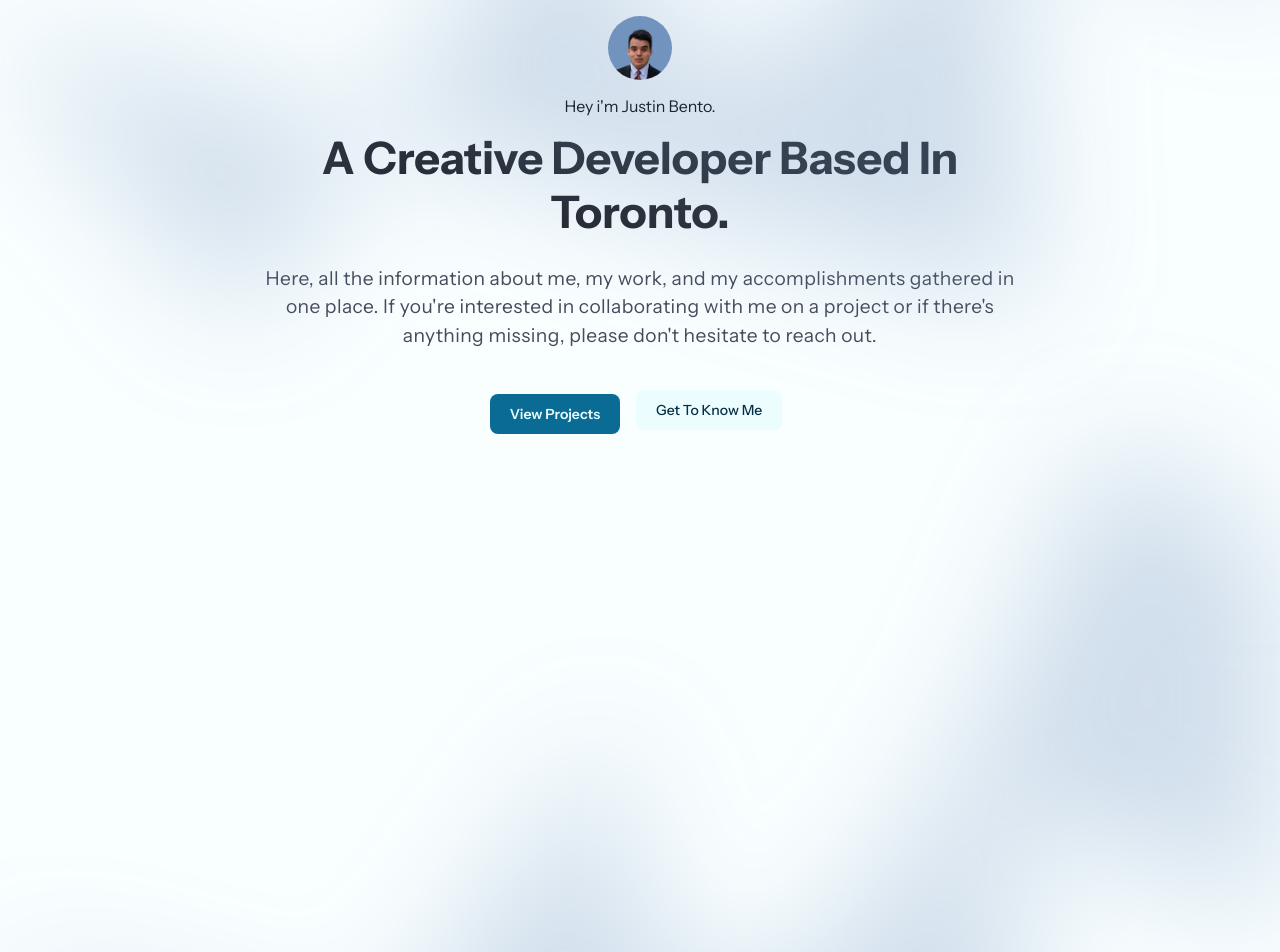
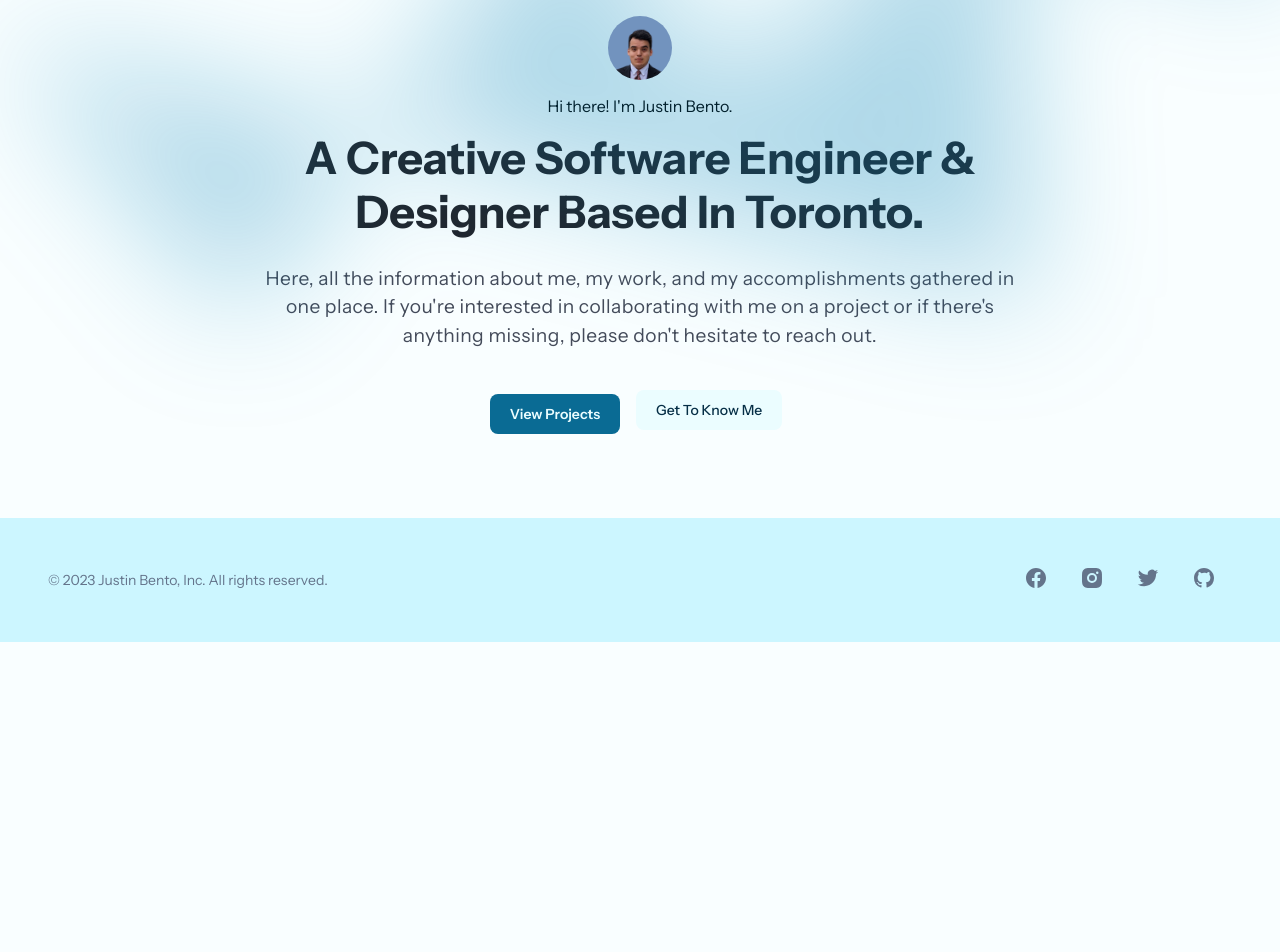
Before and after one commit to Justin-Bento/portfolio, a Next.js app: page / in a window 1280 px wide. Shown: the part 160-1112 px from the top of the page. After the commit the page ends 802 px from the top, so only its background shows below. Built offline with nearby package versions, Linux system fonts and the light colour scheme; no server answers.

Commit message:
fixed html and included fadein animation

```diff
--- a/pages/index.tsx
+++ b/pages/index.tsx
@@ -3,8 +3,7 @@ import Footer from "@/components/Footer";
 import Head from "next/head";
 import Image from "next/image";
 import Link from "next/link";
-import home from "../styles/Home.module.css"
-
+import home from "../styles/Home.module.css";
 
 export default function index() {
   return (
@@ -12,30 +11,43 @@ export default function index() {
       <Head>
         <title>Justin Bento — Portfolio</title>
         <meta name="title" content="Justin Bento — Portfolio" />
-        <meta name="keywords" content="Full-Stack, website design website developer" />
-        <meta name="description" content="Explore my portfolio website showcasing my latest full-stack development work, featuring creative solutions for various clients and industries." />
+        <meta
+          name="keywords"
+          content="Full-Stack, website design website developer"
+        />
+        <meta
+          name="description"
+          content="Explore my portfolio website showcasing my latest full-stack development work, featuring creative solutions for various clients and industries."
+        />
         <meta name="viewport" content="width=device-width, initial-scale=1" />
         <meta property="og:image" content="/public/website-screenshot.webp" />
         {/* <!-- Open Graph / Facebook --> */}
         <meta property="og:type" content="website" />
         <meta property="og:url" content="https://justin-bento.com/" />
         <meta property="og:title" content="Justin Bento — Portfolio" />
-        <meta property="og:description" content="Explore my portfolio website showcasing my latest full-stack development work, featuring creative solutions for various clients and industries." />
+        <meta
+          property="og:description"
+          content="Explore my portfolio website showcasing my latest full-stack development work, featuring creative solutions for various clients and industries."
+        />
         <meta property="og:image" content="/public/website-screenshot.webp" />
         {/* <!-- Twitter --> */}
         <meta property="twitter:card" content="summary_large_image" />
         <meta property="twitter:url" content="https://justin-bento.com/" />
         <meta property="twitter:title" content="Justin Bento — Portfolio" />
-        <meta property="twitter:description" content="Explore my portfolio website showcasing my latest full-stack development work, featuring creative solutions for various clients and industries." />
-        <meta property="twitter:image" content="/public/website-screenshot.webp" />
+        <meta
+          property="twitter:description"
+          content="Explore my portfolio website showcasing my latest full-stack development work, featuring creative solutions for various clients and industries."
+        />
+        <meta
+          property="twitter:image"
+          content="/public/website-screenshot.webp"
+        />
       </Head>
       <Header />
-      <div className={home.isolate}>
+      <main className="">
+        <div className={`${home.isolate} fadeInAnimation order2`}>
           <div className={home.bgPattern1}>
-          <svg
-            className={home.bgPattern2}
-            viewBox="0 0 1155 678"
-          >
+            <svg className={home.bgPattern2} viewBox="0 0 1155 678">
               <path
                 fill="url(#45de2b6b-92d5-4d68-a6a0-9b9b2abad533)"
                 fillOpacity=".3"
@@ -50,33 +62,34 @@ export default function index() {
                   y2="474.645"
                   gradientUnits="userSpaceOnUse"
                 >
-                <stop stopColor="#7293be" />
-                <stop offset={1} stopColor="#7293be" />
+                  <stop stopColor="#0382b5" />
+                  <stop offset={1} stopColor="#0382b5" />
                 </linearGradient>
               </defs>
             </svg>
           </div>
-        <main className="p-4 py-4 space-y-32 md:my-16">
-          <section className="relative order-1 animate-fade-in">
+          {/* End of Background Pattern */}
           <div className={home.hero}>
             <div className={home.mainImage}>
-              <Image src="/media/jusitn-bento--linkin.png" fill quality={80} alt="Avatar" className={home.mainImageLin} />
-
+              <Image
+                src="/media/jusitn-bento--linkin.png"
+                fill
+                quality={80}
+                alt="Avatar"
+                className={home.mainImageLin}
+              />
             </div>
             <div>
-                <p>Hey i&#39;m Justin Bento.</p>
+              <p>Hi there! I&#39;m Justin Bento. </p>
               <h1 className={home.headline}>
-                  A Creative Developer Based In Toronto.
+                A Creative Software Engineer & Designer Based In Toronto.
               </h1>
               <p className={home.body}>
                 Here, all the information about me, my work, and my accomplishments gathered in one place.
                 If you&#39;re interested in collaborating with me on a project or if there&#39;s anything missing, please don&#39;t hesitate to reach out.
               </p>
               <div className={home.hero_actions}>
-                  <Link
-                    href="/projects"
-                    className={home.btnPrimary}
-                  >
+                <Link href="/projects" className={home.btnPrimary}>
                   View Projects
                 </Link>
                 <Link href="/about" className={home.btnTransparent}>
@@ -85,34 +98,10 @@ export default function index() {
               </div>
             </div>
           </div>
-            <div className={home.bgPattern3}>
-              <svg
-                className={home.bgPattern4}
-                viewBox="0 0 1155 678"
-              >
-                <path
-                  fill="url(#ecb5b0c9-546c-4772-8c71-4d3f06d544bc)"
-                  fillOpacity=".3"
-                  d="M317.219 518.975L203.852 678 0 438.341l317.219 80.634 204.172-286.402c1.307 132.337 45.083 346.658 209.733 145.248C936.936 126.058 882.053-94.234 1031.02 41.331c119.18 108.451 130.68 295.337 121.53 375.223L855 299l21.173 362.054-558.954-142.079z"
-                />
-                <defs>
-                  <linearGradient
-                    id="ecb5b0c9-546c-4772-8c71-4d3f06d544bc"
-                    x1="1155.49"
-                    x2="-78.208"
-                    y1=".177"
-                    y2="474.645"
-                    gradientUnits="userSpaceOnUse"
-                  >
-                    <stop stopColor="#7293be  " />
-                    <stop offset={1} stopColor="#7293be   " />
-                  </linearGradient>
-                </defs>
-              </svg>
+          {/* End of hero section */}
         </div>
-          </section>
       </main>
-      </div>
+      <Footer />
     </>
-  )
+  );
 }
```
Lines whose indentation alone changed are shown as unchanged.
